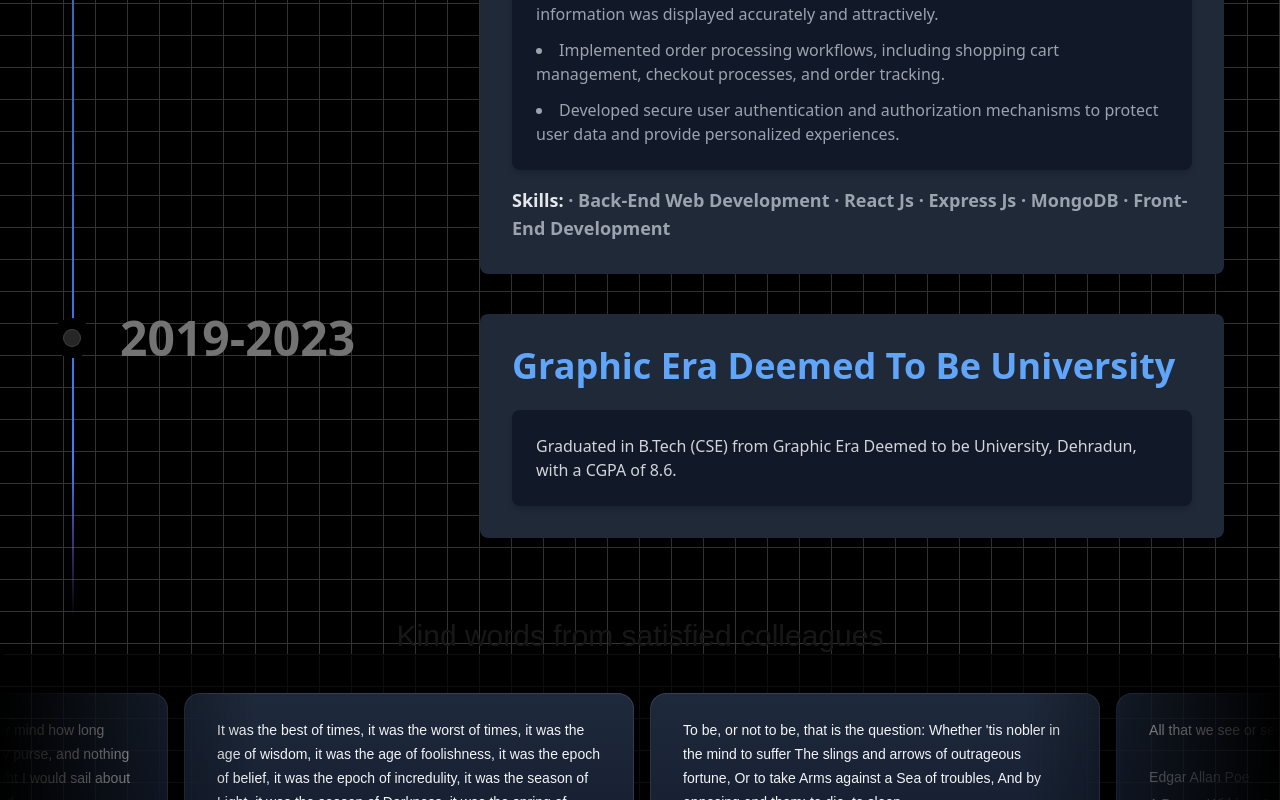
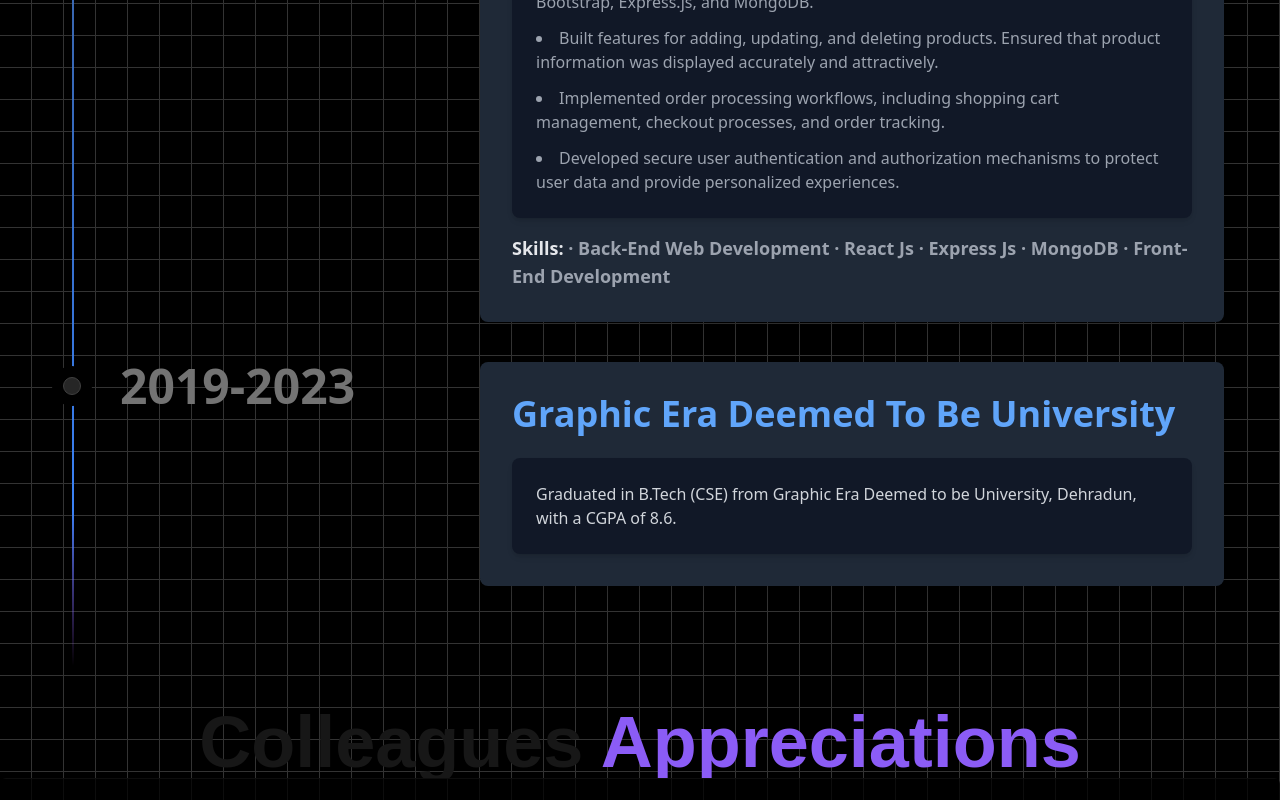
Before and after one commit to MukulDhiman03/next_portfolio, a Next.js app: page / in a window 1280 px wide. Shown: the part 2717-3517 px from the top of the page. Built offline with nearby package versions, Linux system fonts and the light colour scheme.

Commit message:
Experience and graduation Change

```diff
--- a/src/app/components/Testimonials.tsx
+++ b/src/app/components/Testimonials.tsx
@@ -2,44 +2,53 @@
 
 import React, { useEffect, useState } from "react";
 import { InfiniteMovingCards } from "../components/ui/infinite-moving-cards";
+import { title } from "process";
 
 const testimonials = [
     {
+        id: 1,
+        name: "Vaibhav Rana",
+        title: "Tech Lead at Agrex.ai",
         quote:
-            "It was the best of times, it was the worst of times, it was the age of wisdom, it was the age of foolishness, it was the epoch of belief, it was the epoch of incredulity, it was the season of Light, it was the season of Darkness, it was the spring of hope, it was the winter of despair.",
-        name: "Charles Dickens",
-        title: "A Tale of Two Cities",
+            "I had the pleasure of working alongside Mukul. His expertise in both front-end and back-end development greatly enhanced our collaboration. Mukul’s ability to bridge the gap between the two sides of the project, along with his strong skills in React.js. His dedication and problem-solving skills make him a valuable asset to any team. 💖",
     },
     {
+        id: 2,
+        name: "Vansh Chaudhary",
+        title: "Specialist Programmer At Infosys",
         quote:
-            "To be, or not to be, that is the question: Whether 'tis nobler in the mind to suffer The slings and arrows of outrageous fortune, Or to take Arms against a Sea of troubles, And by opposing end them: to die, to sleep.",
-        name: "William Shakespeare",
-        title: "Hamlet",
+            "I have known Mukul for the past 5-6 years, and I can confidently say that he approaches every task with dedication and hard work. His unwavering focus on his work sets him apart, making him a reliable and valuable team member. Mukul's commitment to excellence is truly inspiring. 😊",
+
     },
     {
-        quote: "All that we see or seem is but a dream within a dream.",
-        name: "Edgar Allan Poe",
-        title: "A Dream Within a Dream",
+        id: 3,
+        name: "Himanshu Kumar",
+        title: "UI/UX Developer",
+        quote: "I've had the pleasure of working with Mukul, who expertly converts Figma designs into functional user interfaces. His attention to detail and ability to bring our designs to life is impressive. Mukul's dedication to quality and his understanding of both design and development make him an invaluable partner in our projects. 👍",
+
     },
     {
+        id: 4,
+        name: "Arif Ansari",
+        title: "Data Scientist at ZS",
         quote:
-            "It is a truth universally acknowledged, that a single man in possession of a good fortune, must be in want of a wife.",
-        name: "Jane Austen",
-        title: "Pride and Prejudice",
+            "Mukul Dhiman possesses a remarkable ability, communicate effectively with team members and attention to details. He actively contributes ideas,and demonstrates a strong commitment to achieving shared goals. In summary,With utmost confidence in his abilities and believe he would be a valuable asset to any team or organization. 🚀",
     },
     {
+        id: 5,
+        name: "Abhishek Sharma",
+        title: "SDE-I Cars 24",
         quote:
-            "Call me Ishmael. Some years ago—never mind how long precisely—having little or no money in my purse, and nothing particular to interest me on shore, I thought I would sail about a little and see the watery part of the world.",
-        name: "Herman Melville",
-        title: "Moby-Dick",
+            "I highly recommend Mukul. He is incredibly hardworking and always ready to take on new challenges. His positive attitude and enthusiasm make him a joy to work with. Mukul is a valuable team member who excels in everything he does. Any team would be lucky to have him. 🚀",
     },
+
 ];
 
 const Testimonials = () => {
     return (
-        <div className="h-auto">
-            <div className="text-center text-3xl">
-                Kind words from satisfied colleagues
+        <div className="h-auto mt-[5vh] ">
+            <div className="text-center font-bold text-5xl md:text-7xl">
+                Colleagues <span className=" text-violet-500">Appreciations</span>
             </div>
             <div className="h-[20rem] rounded-md flex flex-col antialiased bg-white dark:bg-black dark:bg-grid-white/[0.05] items-center justify-center relative overflow-hidden">
                 <InfiniteMovingCards
--- a/src/app/components/experience/Experience.tsx
+++ b/src/app/components/experience/Experience.tsx
@@ -82,7 +82,7 @@
 const Experience = () => {
     return (
         <div >
-            <div className='text-center text-5xl font-bold'><span className="text-violet-500">Experience</span> and <span className="text-violet-500">Graduation</span></div>
+            <div className='text-center font-bold text-5xl md:text-7xl'><span className="text-violet-500">Experience</span> and <span className="text-violet-500">Graduation</span></div>
             <div className="w-full">
                 <Timeline data={data} />
             </div>
--- a/src/app/components/skills/Skills.tsx
+++ b/src/app/components/skills/Skills.tsx
@@ -130,7 +130,7 @@
 const Skills = () => {
     return (
         <div className="">
-            <div className='text-center text-5xl font-bold'>My <span className="text-violet-500">Skills</span></div>
+            <div className='text-center font-bold text-5xl md:text-7xl'>Overview of <span className="text-violet-500">Skills</span></div>
             <div className="max-w-5xl mx-auto px-8">
                 <HoverEffect items={projects} />
             </div>
```
